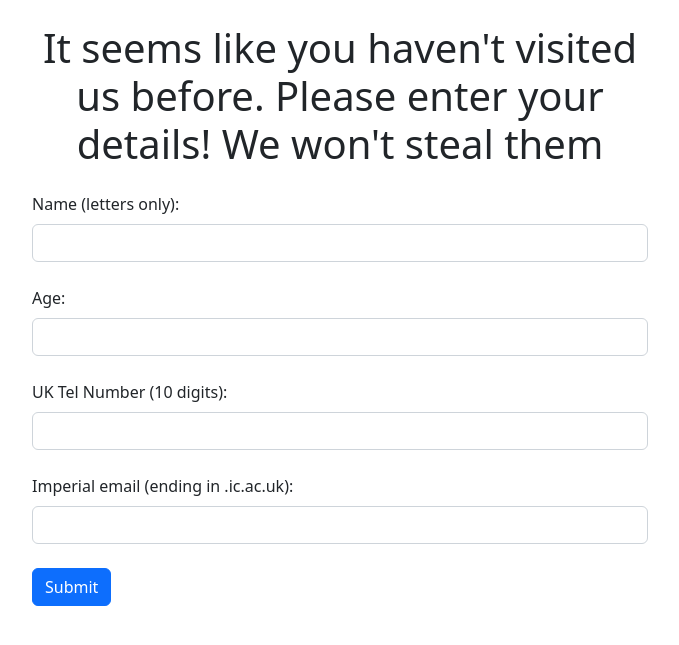
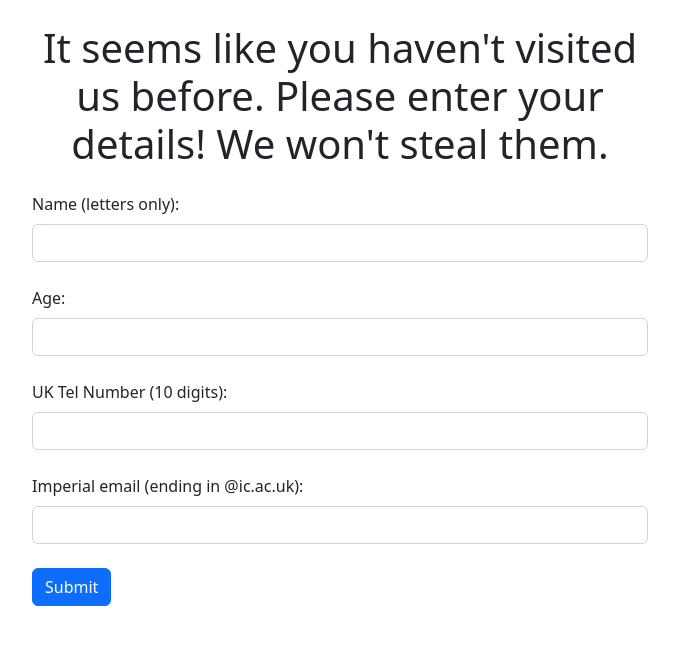
Before and after one commit to matthew-wong1/sse-lab2, a Flask app: page / in a window 1280 px wide. Shown: the top 645 px of the page, without its empty margins (300-979 px from the left). Run offline with Flask 3, Linux system fonts and the light colour scheme; parts of the project's set-up code (start-up, migrations or seed data) failed here and were passed over.

Commit message:
fix typo

```diff
--- a/api/templates/index.html
+++ b/api/templates/index.html
@@ -3,7 +3,7 @@
 {% block body %}
 <div class="container w-50 pt-4">
 	<div class ="mb-4">
-		<h1 class="text-center">It seems like you haven't visited us before. Please enter your details! We won't steal them</h1>
+		<h1 class="text-center">It seems like you haven't visited us before. Please enter your details! We won't steal them.</h1>
 	</div>
 
 	<form action="/your-data" method="post">
@@ -23,7 +23,7 @@
 		</div>
 
 		<div class="mb-4">
-			<label for="email" class="form-label">Imperial email (ending in .ic.ac.uk):</label>
+			<label for="email" class="form-label">Imperial email (ending in @ic.ac.uk):</label>
 			<input type="email" id="email" class="form-control"  name="email" required pattern=".+@ic\.ac\.uk">
 		</div>
 
```
